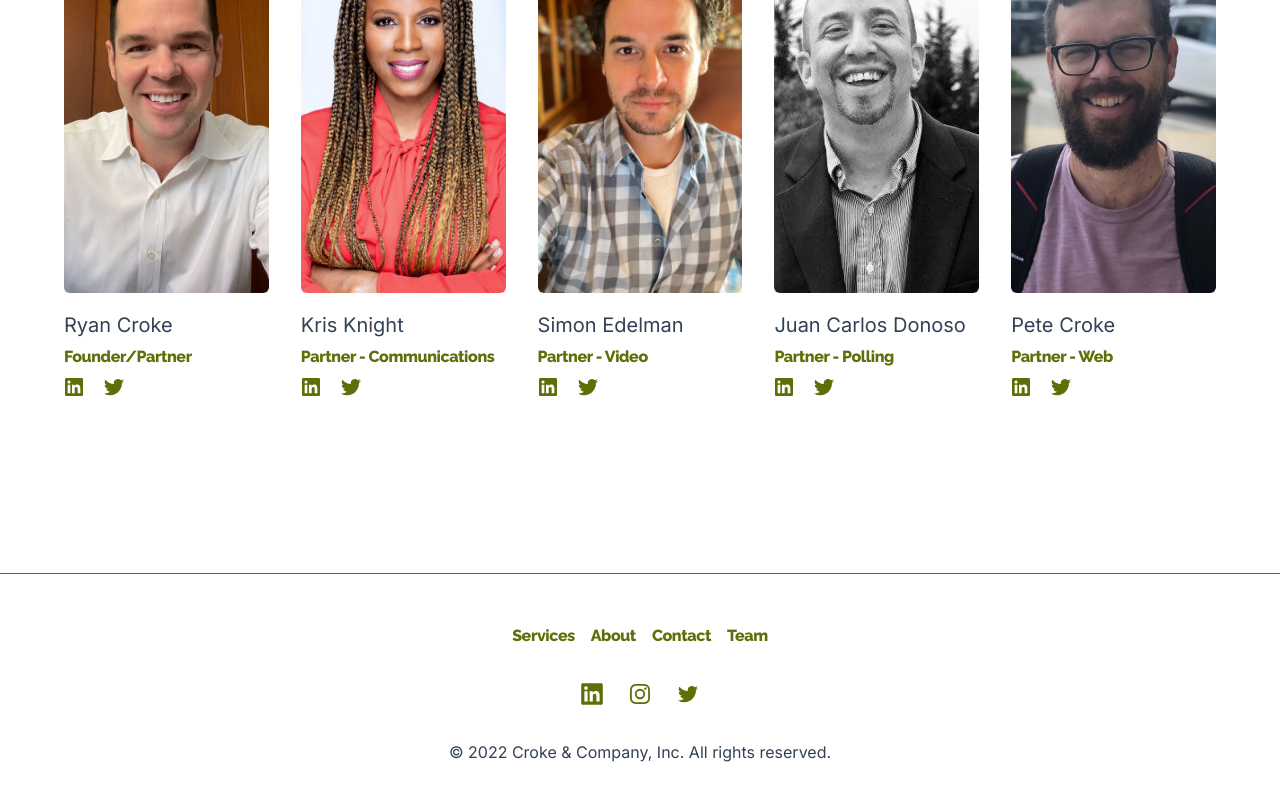
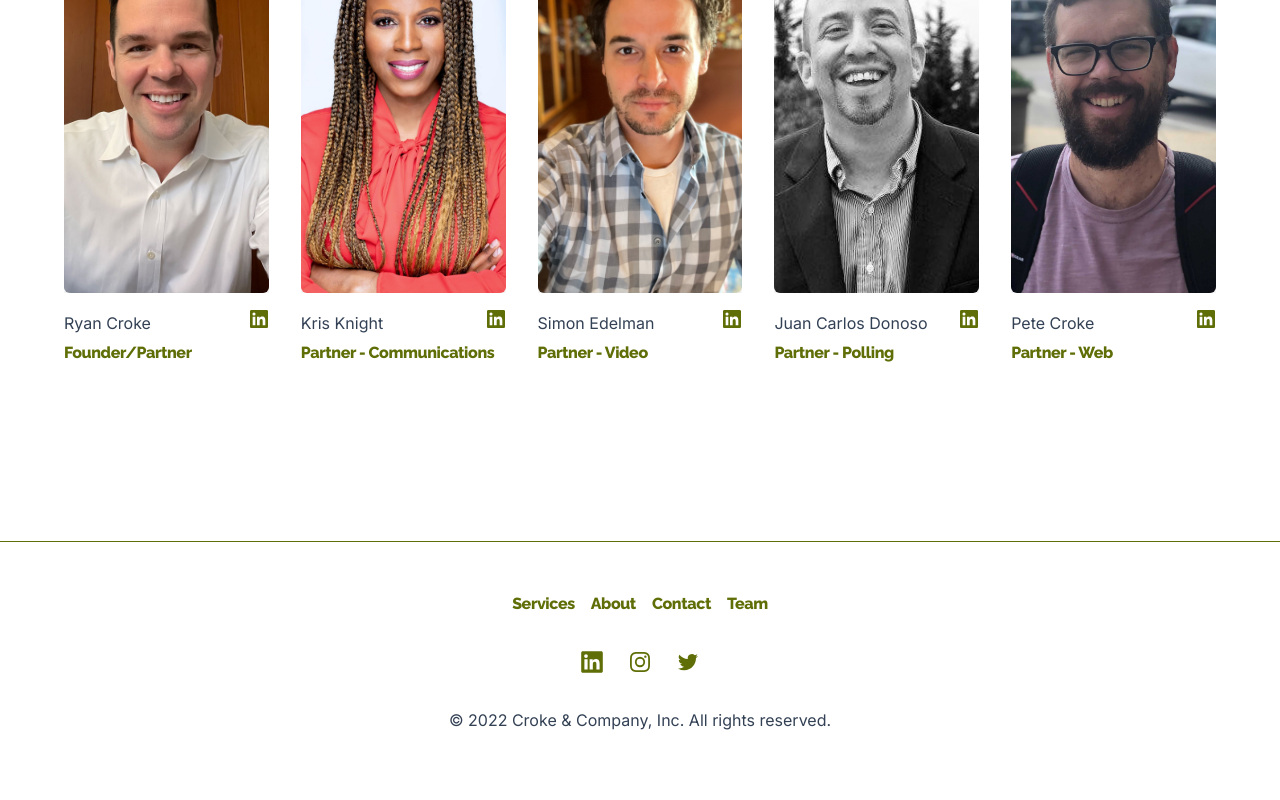
Before and after one commit to pc45/crokebrothers, a Next.js app: page / in a window 1280 px wide. Shown: the part 3265-4065 px from the top of the page. Built offline with nearby package versions, Linux system fonts and the light colour scheme.

Commit message:
remove twitter, reposition linkedin

```diff
--- a/src/components/Team.jsx
+++ b/src/components/Team.jsx
@@ -16,16 +16,14 @@ const people = [
     role: 'Founder/Partner',
     imageUrl: ryan,
     bio: 'Ryan has served in State government’s highest profile roles and agencies - helping manage and execute highly visible public responsibilities - during periods of turbulence, crisis, and transition. He was central to the development of Illinois\' broadband infrastructure investments for Governor Pat Quinn, and was Chief of Staff inside Illinois’ largest agency, the Department of Human Services, during the administration of Governor JB Pritzker. He is an active civic leader and community volunteer who earned undergrad and masters degrees in communication at the University of Illinois at Urbana-Champaign.',
-    twitterUrl: '#',
-    linkedinUrl: '#',
+    linkedinUrl: 'https://www.linkedin.com/in/ryancroke/',
   },
   {
     name: 'Kris Knight',
     role: 'Partner - Communications',
     imageUrl: kris,
     bio: 'Kristal is a veteran national news commentator and media expert who served as political director for Priorities USA, the largest Democratic super PAC during the 2020 election cycle. A seasoned trainer, Kristal advises candidates running for office and helps organizations develop political engagement programs. The founding executive director for Emerge Tennessee, a Democratic candidate-training program for women seeking public office, she helped elect over 25 women into local, county and state seats. Her career has included local and national campaigns and includes Hillary for America in 2016 and Obama for America in 2012. She earned a master’s degree in International Public Policy from University College London and a BA in Journalism from Howard University.',
-    twitterUrl: '#',
-    linkedinUrl: '#',
+    linkedinUrl: 'https://www.linkedin.com/in/kris-l-knight-334a366/',
   },
   {
     name: 'Simon Edelman',
@@ -34,24 +32,21 @@ const people = [
     bio: 'Simon Edelman is a five-time EMMY-award winning filmmaker with 20 years of experience in\n' +
         'TV, video and photography. \n' +
         'The founder of Syncro Studios, Simon is a versatile video producer with a wide range of marketing, political and advertising industry experience.',
-    twitterUrl: '#',
-    linkedinUrl: '#',
+    linkedinUrl: 'https://www.linkedin.com/in/simonedelman/',
   },
   {
     name: 'Juan Carlos Donoso',
     role: 'Partner - Polling',
     imageUrl: juancarlos,
     bio: 'Juan Carlos is a senior research scientist at the University of Chicago - AP-NORC Center for Public Affairs Research. Donoso is a political scientist whose research focuses on public opinion and political attitudes. He has significant experience managing complex multi-mode surveys in the US, Europe, and Latin America. He has designed, conducted, and managed surveys on a variety of global, national, statewide and local issues. Donoso was a senior survey researcher at the Institute for Social Research at the University of Michigan and Director of the Survey Research Center at the University of Illinois Springfield. A native of Ecuador, he partnered with local and international organizations such as the Constitutional Court of Ecuador and USAID to design and execute research projects on democracy development and rule of law.',
-    twitterUrl: '#',
-    linkedinUrl: '#',
+    linkedinUrl: 'https://www.linkedin.com/in/juan-carlos-donoso-288b27b5/',
   },
   {
     name: 'Pete Croke',
     role: 'Partner - Web',
     imageUrl: pete,
     bio: 'Pete has two decades of web development experience under his belt. Encompassing a wide array of verticals spanning everything from non profits to enterprise e-commerce, he builds solutions that are client-driven and customer focused. Whether you need to fine tune an existing website or build something from scratch, Pete has the technical expertise to get you where you want to be',
-    twitterUrl: '#',
-    linkedinUrl: '#',
+    linkedinUrl: 'https://www.linkedin.com/in/pete-croke/',
   },
 ]
 
@@ -85,26 +80,25 @@ export default function Team() {
                   className="space-y-12 sm:grid sm:grid-cols-2 sm:gap-x-6 sm:gap-y-12 sm:space-y-0 lg:grid-cols-5 lg:gap-x-8"
               >
                 {people.map((person) => (
-                    <li key={person.name} onClick={() => configModal(person.bio, person.name)} className="cursor-pointer">
+                    <li key={person.name}>
                       <div className="space-y-4">
                         <div className="aspect-w-9 aspect-h-16">
                           <Image
                               src={person.imageUrl.src}
                               layout="fill"
                               objectFit="cover" // change to suit your needs
-                              className="rounded-md object-center shadow-lg"
+                              className="rounded-md object-center shadow-lg cursor-pointer"
                               alt={person.name}
+                              onClick={() => configModal(person.bio, person.name)}
                           />
                         </div>
 
                         <div className="space-y-2">
                           <div className="space-y-1">
-                            <h3 className="text-slate-700 text-xl text-base">{person.name}</h3>
-                            <p className="font-display text-md tracking-tight text-croke">{person.role}</p>
-                          </div>
-                          <ul role="list" className="flex space-x-5">
-                            <li>
-                              <a href={person.linkedinUrl} className="text-croke hover:text-croke-300">
+                            <div className="flex justify-between">
+                              <h3 className="text-slate-700 text-md text-base">{person.name}</h3>
+                              <div>
+                                <a href={person.linkedinUrl} target="_blank" className="text-croke hover:text-croke-300">
                                   <span className="sr-only">LinkedIn</span>
                                   <svg className="h-5 w-5" aria-hidden="true" fill="currentColor" viewBox="0 0 20 20">
                                     <path
@@ -114,16 +108,10 @@ export default function Team() {
                                     />
                                   </svg>
                                 </a>
-                            </li>
-                            <li>
-                              <a href={person.twitterUrl} className="text-croke hover:text-croke-300">
-                                <span className="sr-only">Twitter</span>
-                                <svg className="h-5 w-5" aria-hidden="true" fill="currentColor" viewBox="0 0 20 20">
-                                  <path d="M6.29 18.251c7.547 0 11.675-6.253 11.675-11.675 0-.178 0-.355-.012-.53A8.348 8.348 0 0020 3.92a8.19 8.19 0 01-2.357.646 4.118 4.118 0 001.804-2.27 8.224 8.224 0 01-2.605.996 4.107 4.107 0 00-6.993 3.743 11.65 11.65 0 01-8.457-4.287 4.106 4.106 0 001.27 5.477A4.073 4.073 0 01.8 7.713v.052a4.105 4.105 0 003.292 4.022 4.095 4.095 0 01-1.853.07 4.108 4.108 0 003.834 2.85A8.233 8.233 0 010 16.407a11.616 11.616 0 006.29 1.84" />
-                                </svg>
-                              </a>
-                            </li>
-                          </ul>
+                              </div>
+                            </div>
+                            <p className="font-display text-md tracking-tight text-croke">{person.role}</p>
+                          </div>
                         </div>
                       </div>
                     </li>
```
Lines whose indentation alone changed are shown as unchanged.
